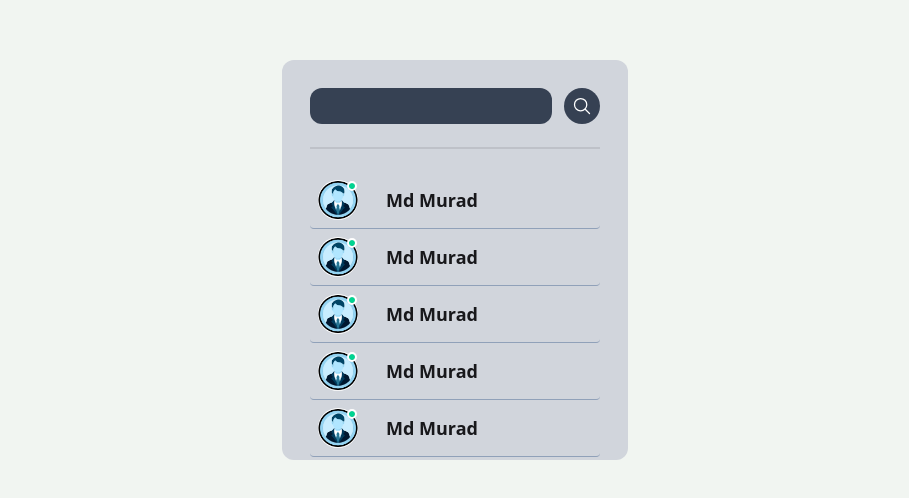
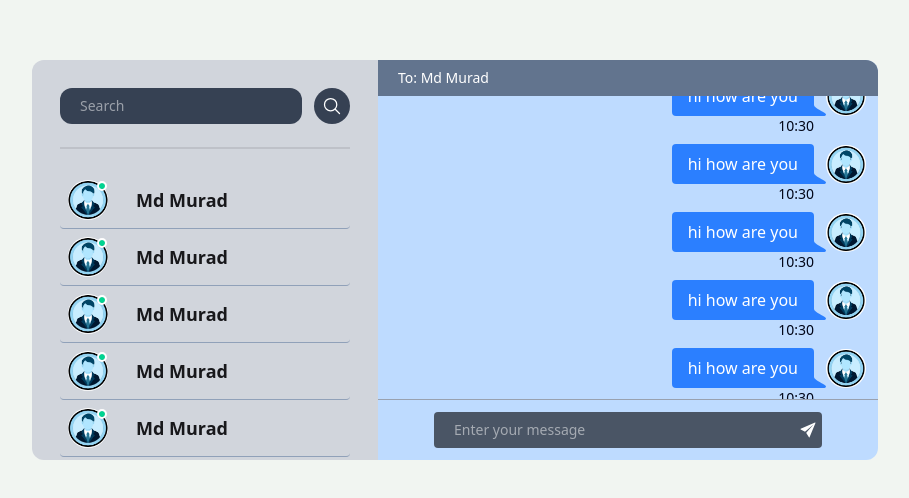
Before and after one commit to vanhellsing102/loop-talk, a React (Vite) app in the folder frontend/: page / in a window 1280 px wide. Shown: the part 140-638 px from the top of the page, without its empty margins (185-1094 px from the left). Built offline with nearby package versions, Linux system fonts and the light colour scheme.

Commit message:
message container design

```diff
--- /dev/null
+++ b/frontend/src/component/MessageContainer/Message.jsx
@@ -0,0 +1,19 @@
+import image from '../../assets/images/download.png'
+
+const Message = () => {
+    return (
+        <div className='chat chat-end'>
+            <div className='chat-image'>
+                <img className='w-10 rounded-full' src={image} alt="" />
+            </div>
+            <div className='chat-bubble bg-blue-500'>
+                <p className='text-white'>hi how are you</p>
+            </div>
+            <div className='chat-footer text-sm text-slate-950'>
+                10:30
+            </div>
+        </div>
+    );
+};
+
+export default Message;
--- /dev/null
+++ b/frontend/src/component/MessageContainer/MessageContainer.jsx
@@ -0,0 +1,21 @@
+import React from 'react';
+import Messages from './Messages';
+import MessageInput from './MessageInput';
+
+const MessageContainer = () => {
+    return (
+        <div className='md:w-[500px] sm:h-[350px] overflow-auto md:h-[400px] rounded-tr-xl rounded-br-xl bg-blue-200 relative flex flex-col'>
+            <div className='bg-slate-500 text-white text-sm py-2 px-5 fixed md:w-[500px] z-10 rounded-tr-xl'>
+                <p>To: <span>Md Murad</span></p>
+            </div>
+            <div className='p-3 overflow-auto'>
+                <Messages></Messages>
+            </div>
+            <div className=''>
+                <MessageInput></MessageInput>
+            </div>
+        </div>
+    );
+};
+
+export default MessageContainer;
--- /dev/null
+++ b/frontend/src/component/MessageContainer/MessageInput.jsx
@@ -0,0 +1,16 @@
+import { IoIosSend } from "react-icons/io";
+
+const MessageInput = () => {
+    return (
+        <form className='flex items-center justify-center py-3 border-t border-gray-400'>
+            <div className='w-full mx-14 relative'>
+                <input type="text" placeholder="Enter your message" className='bg-gray-600 text-white outline-none w-full px-5 py-2 text-sm rounded-sm'/>
+                <button type='submit' className="absolute inset-y-0 right-1 cursor-pointer">
+                    <IoIosSend className="text-xl text-white"></IoIosSend>
+                </button>
+            </div>
+        </form>
+    );
+};
+
+export default MessageInput;
--- /dev/null
+++ b/frontend/src/component/MessageContainer/Messages.jsx
@@ -0,0 +1,17 @@
+import React from 'react';
+import Message from './Message';
+
+const Messages = () => {
+    return (
+        <div>
+            <Message></Message>
+            <Message></Message>
+            <Message></Message>
+            <Message></Message>
+            <Message></Message>
+            <Message></Message>
+        </div>
+    );
+};
+
+export default Messages;
--- a/frontend/src/component/Sidebar/SearchInput.jsx
+++ b/frontend/src/component/Sidebar/SearchInput.jsx
@@ -4,7 +4,7 @@ import { IoSearchOutline } from "react-icons/io5";
 const SearchInput = () => {
     return (
         <form className='flex items-center gap-3'>
-            <input type="text" className='outline-none bg-gray-700 text-white text-sm px-5 py-2 rounded-xl'/>
+            <input type="text" placeholder='Search' className='outline-none bg-gray-700 text-white text-sm px-5 py-2 rounded-xl'/>
             <button type='submit' className='bg-gray-700 p-[8px] rounded-full hover:scale-[104%] cursor-pointer text-white hover:bg-blue-500'>
                 <IoSearchOutline className='text-xl'></IoSearchOutline>
             </button>
--- a/frontend/src/component/Sidebar/Sidebar.jsx
+++ b/frontend/src/component/Sidebar/Sidebar.jsx
@@ -5,7 +5,7 @@ import Conversations from './Conversations';
 
 const Sidebar = () => {
     return (
-        <div className='bg-gray-300 p-7 sm:h-[350px] overflow-auto md:h-[400px] rounded-xl'>
+        <div className='p-7 sm:h-[350px] overflow-auto md:h-[400px] bg-gray-300 rounded-tl-xl rounded-bl-xl'>
             <SearchInput></SearchInput>
             <div className='divider'></div>
             <Conversations></Conversations>
--- a/frontend/src/pages/Home.jsx
+++ b/frontend/src/pages/Home.jsx
@@ -1,10 +1,12 @@
 import React from 'react'
 import Sidebar from '../component/Sidebar/Sidebar';
+import MessageContainer from '../component/MessageContainer/MessageContainer';
 
 const Home = () => {
   return (
-    <div>
+    <div className='flex'>
       <Sidebar></Sidebar>
+      <MessageContainer></MessageContainer>
     </div>
   )
 }
```
